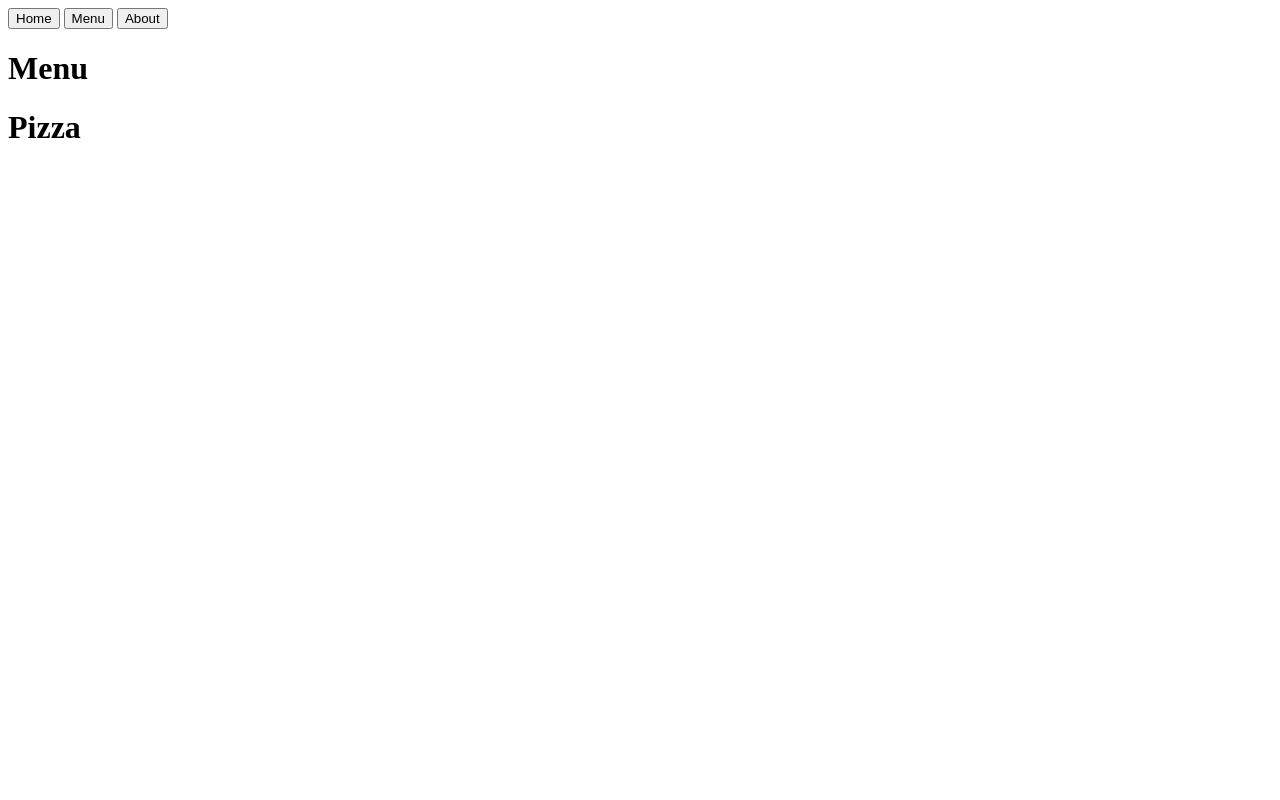
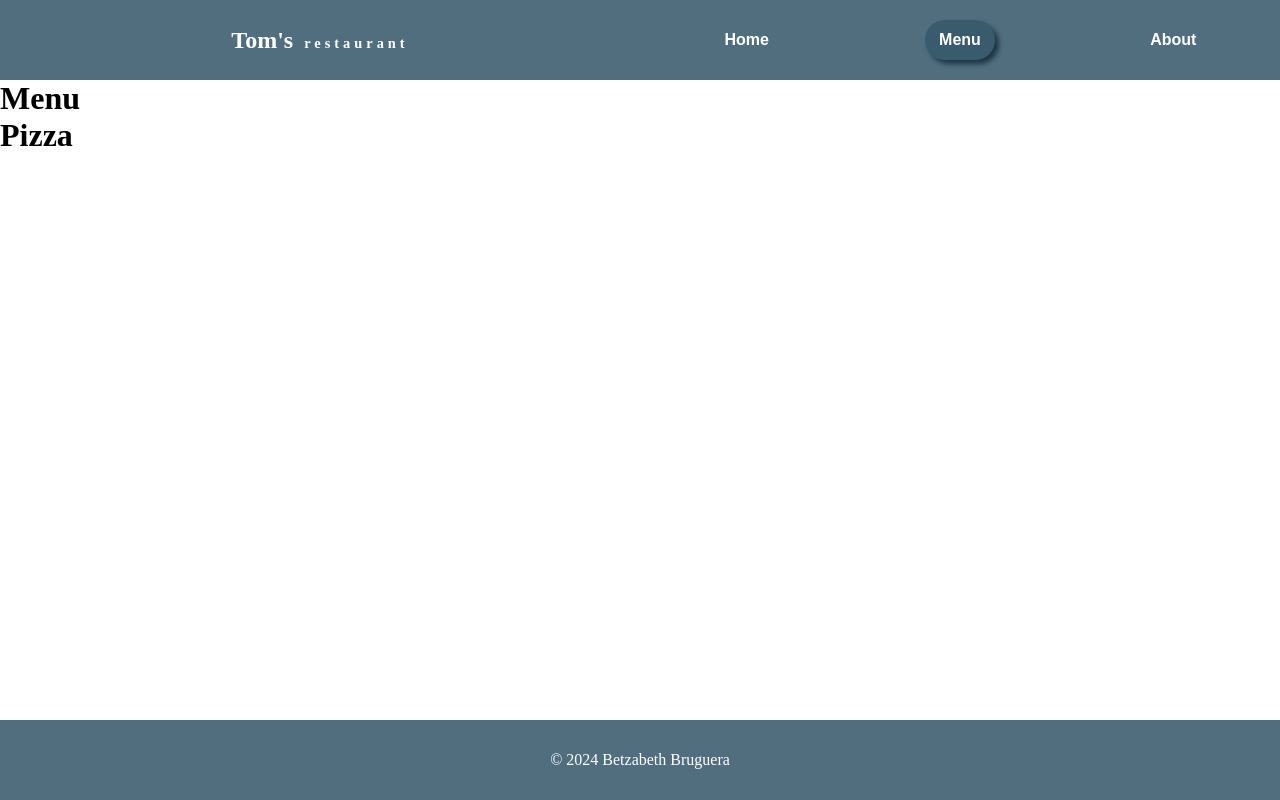
Before and after one commit to Oliv-19/OP_restaurant, a website built with webpack: page src/template.html in a window 1280 px wide. Both pictures are taken after a click on the button "Menu". Built offline with nearby package versions, Linux system fonts and the light colour scheme.

Commit message:
Add style to home page

```diff
--- a/src/aboutScript.js
+++ b/src/aboutScript.js
@@ -1,11 +1,11 @@
+import './about.css'
+import {createDomElem} from './homeScript'
+
 function aboutDom(contentDiv){
 
-    let card = document.createElement('div')
-    let form = document.createElement('form')
-
-
-    let about = document.createElement('h1')
-    about.textContent="About Tom's"
+    let card = createDomElem('div','','card')
+    let form = createDomElem('form','','form')
+    let about = createDomElem('h1',"About Tom's",'about')
 
     card.appendChild(about)
     card.appendChild(form)
--- /dev/null
+++ b/src/home.css
@@ -0,0 +1,62 @@
+
+@import url('https://fonts.googleapis.com/css2?family=Dancing+Script:wght@400..700&display=swap');
+
+
+.dancing-script-cursive {
+  font-family: "Dancing Script", cursive;
+  font-optical-sizing: auto;
+  font-weight: 700;
+  font-style: normal;
+}
+
+#content{
+    display: flex;
+    flex-direction: column;
+
+}
+#title{
+    min-height: 90vh;
+}
+
+#title{
+    color: white;
+    display: flex;
+    flex-direction: column;
+    text-align: center;
+    background: center no-repeat url('https://orders.co/static/99a59eec0735fca313bf2b93349bd5d6/f659b/Italian-Restaurant-Design-Creating-an-Inviting-Ambiance.png');
+}
+#title>h1{
+    margin-top: 60px;
+}
+#imgWrapper{
+    margin: auto;
+    height: 200px;
+    width: 140px;
+    background-color: #516e7f;
+    display: flex;
+    align-items: center;
+    justify-content: center;
+    border-radius: 70px;
+    border: 2px solid white;
+}
+img{
+    height: 130px;
+    width: 130px;
+}
+
+#info{
+    min-height: 50vh;
+    text-align: center;
+    padding: 50px 130px;
+    font-family: "Dancing Script", cursive;
+}
+#h3{
+
+    font-family: "Dancing Script", cursive;
+    color: #516e7f;
+    font-size: 3em;
+}
+#p{
+    margin-top: 50px;
+    font-size: 1.5em;
+}
--- a/src/homeScript.js
+++ b/src/homeScript.js
@@ -1,23 +1,37 @@
+import './home.css'
+
+function createDomElem(tagName, value, id){
+    let elem= document.createElement(tagName)
+    elem.id = id
+    if(tagName == 'img'){
+      elem.src = value
+    } else {
+      elem.textContent= value
+    }
+    return elem
+}
+
+function DomElems(contentDiv){
+    let imgSrc='https://mystickermania.com/cdn/stickers/tom-and-jerry/tom-jerry-tom-eating-burger-512x512.png'
+    let pText='Lorem ipsum dolor sit amet, consectetur adipiscing elit, sed do eiusmod tempor incididunt ut labore et dolore magna aliqua. Ut enim ad minim veniam, quis nostrud exercitation ullamco laboris nisi ut aliquip ex ea commodo consequat. Duis aute irure dolor in reprehenderit in voluptate velit esse cillum dolore eu fugiat nulla pariatur. Excepteur sint occaecat cupidatat non proident, sunt in culpa qui officia deserunt mollit anim id est laborum.'
 
 
-function DomElems(contentDiv){
+    let title = createDomElem('div', " ", 'title')
+    let info = createDomElem('div', " ", 'info')
+    let h1 = createDomElem('h1', "Tom's restaurant", 'h1')
+    let imgWrapper = createDomElem('div', ' ', 'imgWrapper')
+    let img = createDomElem('img', imgSrc, 'img')
+    let h3 = createDomElem('h3', 'Welcome', 'h3')
+    let p = createDomElem('p', pText, 'p')
 
-    let h1 = document.createElement('h1')
-    let img = document.createElement('img')
-    let h3 = document.createElement('h3')
-    let p = document.createElement('p')
+    title.appendChild(h1)
+    imgWrapper.appendChild(img)
+    title.appendChild(imgWrapper)
+    contentDiv.appendChild(title)
 
-    let pText='Lorem ipsum dolor sit amet, consectetur adipiscing elit, sed do eiusmod tempor incididunt ut labore et dolore magna aliqua. Ut enim ad minim veniam, quis nostrud exercitation ullamco laboris nisi ut aliquip ex ea commodo consequat. Duis aute irure dolor in reprehenderit in voluptate velit esse cillum dolore eu fugiat nulla pariatur. Excepteur sint occaecat cupidatat non proident, sunt in culpa qui officia deserunt mollit anim id est laborum.'
-
-    h1.textContent="Tom's restaurant"
-    img.src='https://mystickermania.com/cdn/stickers/tom-and-jerry/tom-jerry-tom-eating-burger-512x512.png'
-    h3.textContent='Welcome'
-    p.textContent= pText
-
-    contentDiv.appendChild(h1)
-    contentDiv.appendChild(img)
-    contentDiv.appendChild(h3)
-    contentDiv.appendChild(p)
+    info.appendChild(h3)
+    info.appendChild(p)
+    contentDiv.appendChild(info)
 }
 
-export {DomElems}
+export {DomElems, createDomElem}
--- /dev/null
+++ b/src/index.css
@@ -0,0 +1,54 @@
+*{
+    box-sizing: content-box;
+    padding: 0;
+    margin: 0;
+}
+body{
+    min-height: 100vh;
+    display: grid;
+    grid-template-rows: auto 1fr auto;
+}
+
+nav{
+
+    color: white;
+    height: 10vh;
+    background-color: #516e7f;
+    display: grid;
+    grid-template-columns: 3fr repeat(3, 1fr);
+    grid-template-rows: 1fr;
+    align-items: center;
+    justify-items: center;
+
+}
+span{
+    margin-left: 5px;
+    font-size: 0.6em;
+    letter-spacing: 4px;
+}
+button{
+
+    appearance: none;
+    border: none;
+    background-color: transparent;
+    color: white;
+    font-size: 1em;
+    font-weight: 700;
+    height: 40px;
+    width: 70px;
+    border-radius: 50px;
+}button:hover, button:focus{
+    cursor: pointer;
+    background-color: #3a5a6e;
+    box-shadow: 4px 4px 5px #1e3645;
+}
+
+footer{
+    color: white;
+    height: 10vh;
+    background-color: #516e7f;
+
+    display: flex;
+    align-items: center;
+    justify-content: center;
+}
--- a/src/index.js
+++ b/src/index.js
@@ -1,6 +1,8 @@
+import './index.css'
 import { DomElems } from "./homeScript";
 import { menuDom } from "./menuScript";
 import { aboutDom } from "./aboutScript";
+
 
 let contentDiv = document.querySelector('#content')
 DomElems(contentDiv)
--- a/src/menuScript.js
+++ b/src/menuScript.js
@@ -1,11 +1,11 @@
+import {createDomElem} from './homeScript'
+
 function menuDom(contentDiv){
 
-    let card = document.createElement('div')
+    let card = createDomElem('div','','card')
 
-    let menutitle = document.createElement('h1')
-    let foodName = document.createElement('h1')
-    menutitle.textContent='Menu'
-    foodName.textContent='Pizza'
+    let menutitle = createDomElem('h1','Menu','menuTitle')
+    let foodName = createDomElem('h1','Pizza','foodName')
 
     card.appendChild(foodName)
     contentDiv.appendChild(menutitle)
--- a/src/template.html
+++ b/src/template.html
@@ -8,6 +8,7 @@
 <body>
     <header>
         <nav>
+            <h1>Tom's <span>restaurant</span></h1>
             <button id="button" class="home">Home</button>
             <button id="button" class="menu">Menu</button>
             <button id="button" class="about">About</button>
@@ -16,5 +17,9 @@
     <div id="content">
 
     </div>
+
+    <footer>
+        <p>© 2024 Betzabeth Bruguera</p>
+    </footer>
 </body>
 </html>
--- a/webpack.config.js
+++ b/webpack.config.js
@@ -32,6 +32,10 @@ module.exports = {
         test: /\.(png|svg|jpg|jpeg|gif)$/i,
         type: "asset/resource",
       },
+      {
+        test: /\.(woff|woff2|eot|ttf|otf)$/i,
+        type: 'asset/resource',
+      },
     ],
   },
 };
```
Also changed, not shown: dist/index.html, dist/main.js, src/about.css (added).
